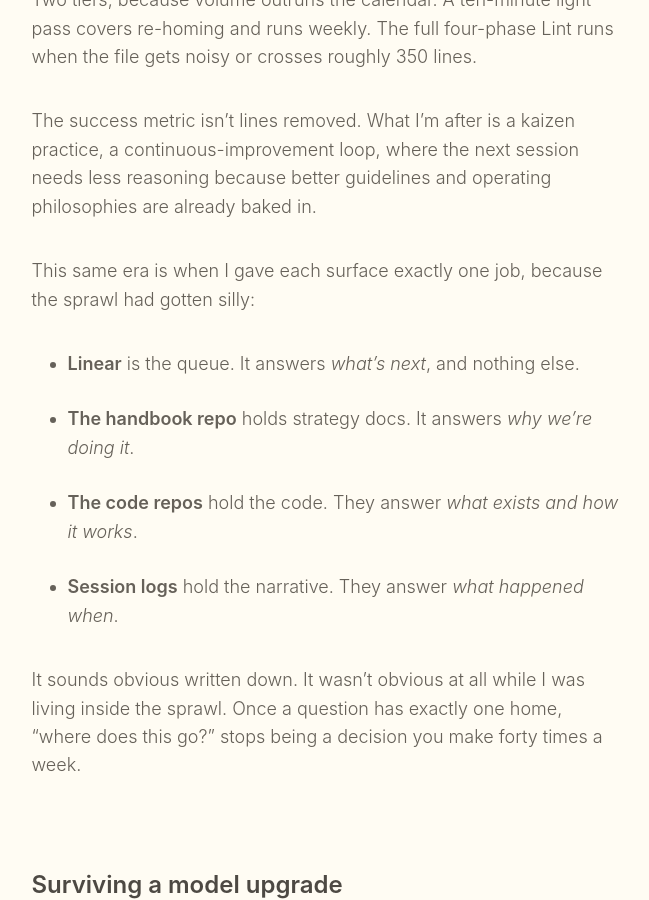
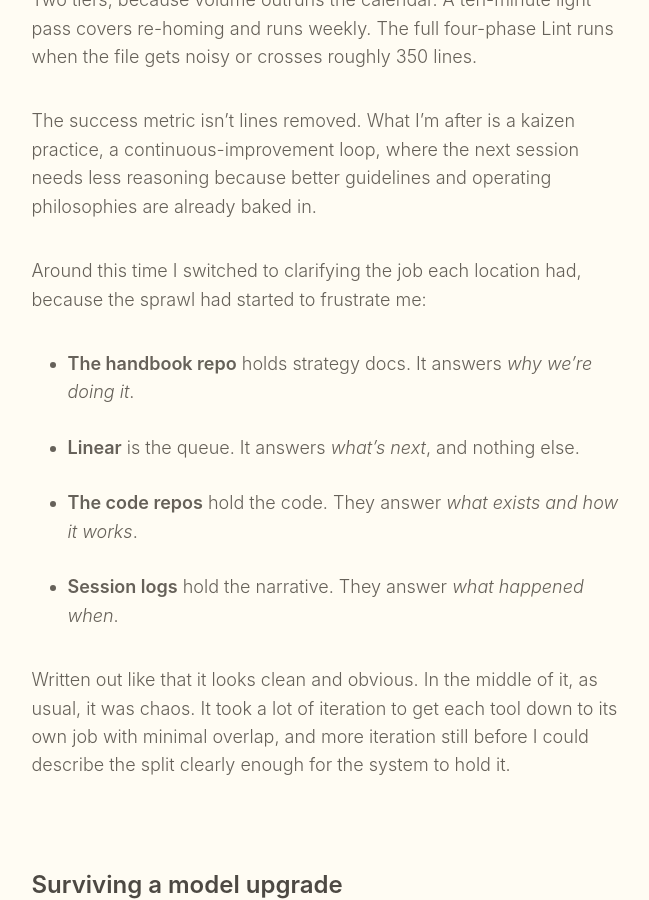
Before and after one commit to paulmederos/pm17, a Jekyll site: the page built from _posts/2026-08-09-how-i-work-with-claude.md, in a window 1280 px wide and 900 px high, scrolled down 12194 px. Shown: the whole window, without its empty margins (315-964 px from the left). Built offline with Jekyll 4.4.1, drawn with Linux system fonts in a browser that asks for light colours; some web fonts are replaced.

Commit message:
Reorder four-locations list to match the mental model
Strategy comes first, so handbook leads, then Linear, then repos, then
session logs. Order of operations in a list reads as an argument about
sequence.

Also reframed the surrounding copy: it was too tidy about how the split
happened. It took a lot of iteration before each tool had one job with
minimal overlap.

Co-Authored-By: Claude Opus 5 <noreply@anthropic.com>

```diff
--- a/_posts/2026-08-09-how-i-work-with-claude.md
+++ b/_posts/2026-08-09-how-i-work-with-claude.md
@@ -235,14 +235,14 @@ Two tiers, because volume outruns the calendar. A ten-minute light pass covers r
 
 The success metric isn't lines removed. What I'm after is a kaizen practice, a continuous-improvement loop, where the next session needs less reasoning because better guidelines and operating philosophies are already baked in.
 
-This same era is when I gave each surface exactly one job, because the sprawl had gotten silly:
+Around this time I switched to clarifying the job each location had, because the sprawl had started to frustrate me:
 
+- **The handbook repo** holds strategy docs. It answers *why we're doing it*.
 - **Linear** is the queue. It answers *what's next*, and nothing else.
-- **The handbook repo** holds strategy docs. It answers *why we're doing it*.
 - **The code repos** hold the code. They answer *what exists and how it works*.
 - **Session logs** hold the narrative. They answer *what happened when*.
 
-It sounds obvious written down. It wasn't obvious at all while I was living inside the sprawl. Once a question has exactly one home, "where does this go?" stops being a decision you make forty times a week.
+Written out like that it looks clean and obvious. In the middle of it, as usual, it was chaos. It took a lot of iteration to get each tool down to its own job with minimal overlap, and more iteration still before I could describe the split clearly enough for the system to hold it.
 
 ## Surviving a model upgrade
 
```
